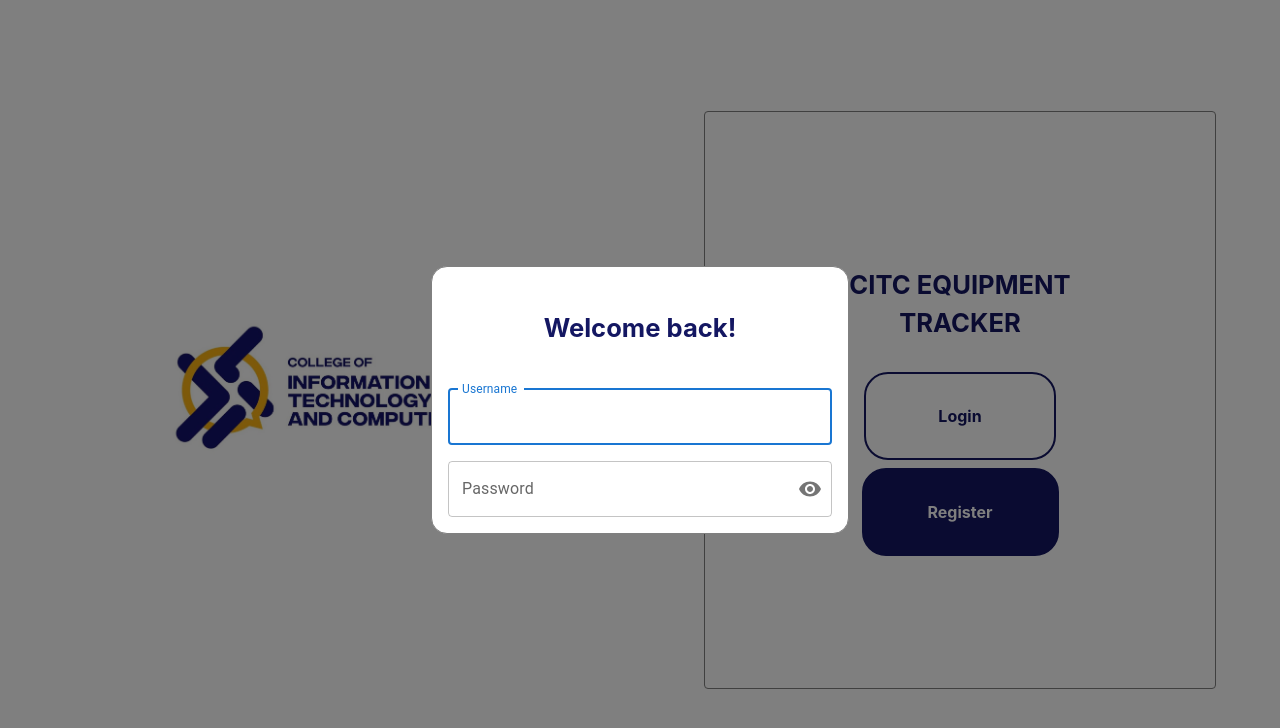
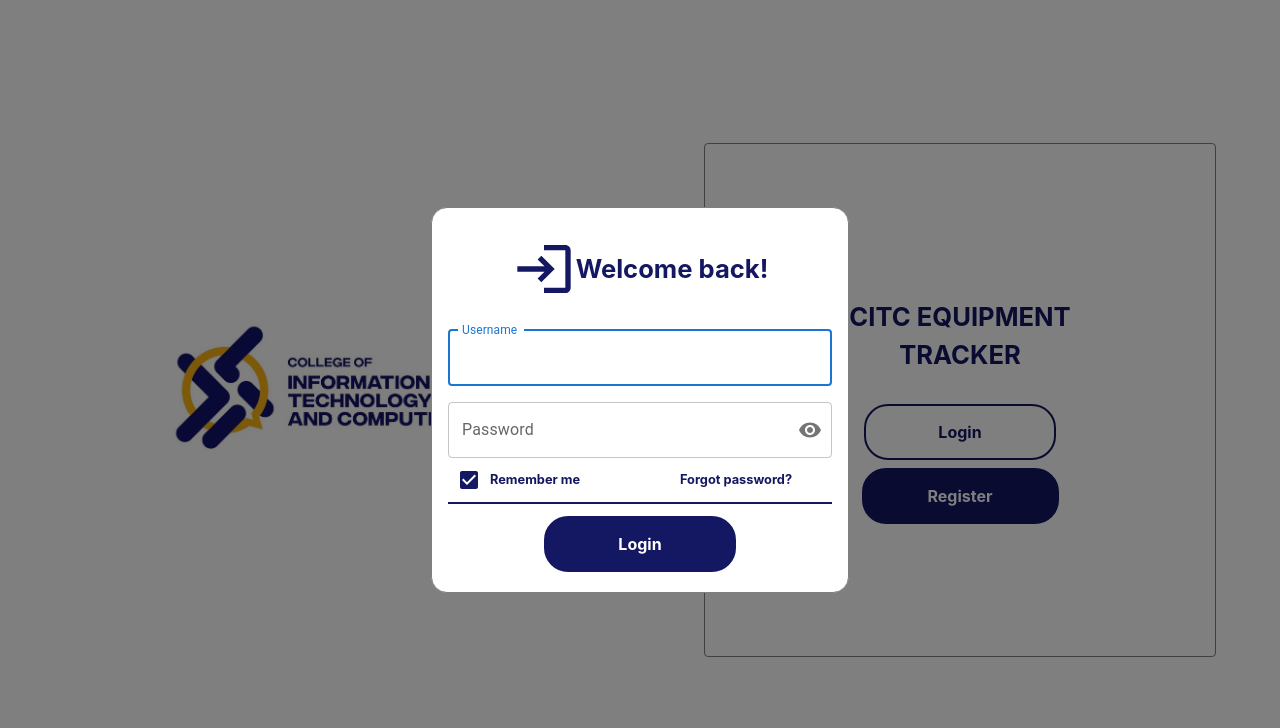
Before and after one commit to lemeow125/EquipmentTracker-Frontend, a React (Vite) app: page / in a window 1280 px wide. Both pictures are taken after a click on the button "Login". Shown: the top 728 px of the page. Built offline with nearby package versions, Linux system fonts and the light colour scheme.

Commit message:
Code cleanup and add login icon to login modal

```diff
--- a/src/Components/Buttons/Button.tsx
+++ b/src/Components/Buttons/Button.tsx
@@ -27,8 +27,8 @@ export default function Button(props: props) {
           borderColor: colors.button_border,
           borderStyle: "solid",
           borderWidth: 2,
-          paddingBottom: "2vh",
-          paddingTop: "2vh",
+          paddingBottom: "0",
+          paddingTop: "0",
           paddingRight: "5vw",
           paddingLeft: "5vw",
           marginBottom: "0.5vh",
--- a/src/Components/LoginModal/LoginModal.tsx
+++ b/src/Components/LoginModal/LoginModal.tsx
@@ -1,35 +1,44 @@
 import { useState } from "react";
 import styles from "../../styles";
+import { colors } from "../../styles";
 import TextField from "@mui/material/TextField";
 import InputAdornment from "@mui/material/InputAdornment";
 import IconButton from "@mui/material/IconButton";
 import Visibility from "@mui/icons-material/Visibility";
 import VisibilityOff from "@mui/icons-material/VisibilityOff";
-
+import LoginIcon from "@mui/icons-material/Login";
+import Checkbox from "@mui/material/Checkbox";
+import Button from "../Buttons/Button";
 export default function LoginModal() {
   const [showPassword, setShowPassword] = useState(false);
+  const [remember, setRemember] = useState(true);
   const [user, setUser] = useState({
     username: "",
     password: "",
   });
   return (
     <>
-      <p style={{ ...styles.text_dark, ...styles.text_L }}>Welcome back!</p>
+      <div
+        style={{
+          ...styles.flex_row,
+          ...{ alignItems: "center", justifyContent: "center" },
+        }}
+      >
+        <LoginIcon
+          style={{
+            height: 64,
+            width: 64,
+            fill: colors.font_dark,
+          }}
+        />
+        <p style={{ ...styles.text_dark, ...styles.text_L }}>Welcome back!</p>
+      </div>
+
       <div style={styles.flex_column}>
         <TextField
           id="outlined-helperText"
           label="Username"
-          style={{
-            ...styles.text_dark,
-            ...styles.text_M,
-            ...{
-              background: "none",
-              borderRadius: 8,
-              minWidth: "15vw",
-              minHeight: "5vh",
-              marginTop: 16,
-            },
-          }}
+          style={styles.input_form}
           onChange={(e: React.ChangeEvent<HTMLInputElement>) =>
             setUser({ ...user, username: e.target.value })
           }
@@ -39,17 +48,7 @@ export default function LoginModal() {
         <TextField
           id="outlined-helperText"
           type={showPassword ? "text" : "password"}
-          style={{
-            ...styles.text_dark,
-            ...styles.text_M,
-            ...{
-              background: "none",
-              borderRadius: 8,
-              minWidth: "15vw",
-              minHeight: "5vh",
-              marginTop: 16,
-            },
-          }}
+          style={styles.input_form}
           InputProps={{
             endAdornment: (
               <InputAdornment position="end">
@@ -70,7 +69,48 @@ export default function LoginModal() {
           }
           value={user.password}
         />
+        <div style={styles.flex_row}>
+          <div
+            style={{
+              ...styles.flex_row,
+              ...{ flex: 1, alignItems: "center" },
+            }}
+          >
+            <Checkbox
+              inputProps={{ "aria-label": "Checkbox demo" }}
+              defaultChecked
+              sx={{
+                color: colors.button_dark,
+                "&.Mui-checked": {
+                  color: colors.button_dark,
+                },
+              }}
+              value={remember}
+              onChange={() => setRemember(!remember)}
+            />
+            <p style={{ ...styles.text_dark, ...styles.text_S }}>Remember me</p>
+          </div>
+          <div style={{ flex: 1 }}>
+            <p
+              style={{
+                ...styles.text_dark,
+                ...styles.text_S,
+              }}
+            >
+              Forgot password?
+            </p>
+          </div>
+        </div>
       </div>
+      <div
+        style={{
+          backgroundColor: colors.button_border,
+          width: "100%",
+          height: "2px",
+          marginBottom: 8,
+        }}
+      />
+      <Button type={"dark"} label={"Login"} onClick={() => {}} />
     </>
   );
 }
--- a/src/styles.tsx
+++ b/src/styles.tsx
@@ -64,6 +64,18 @@ const styles: { [key: string]: React.CSSProperties } = {
     display: "flex",
     flexDirection: "column",
   },
+  input_form: {
+    color: colors.font_dark,
+    fontWeight: "bold",
+    fontSize: "clamp(1vw, 1rem, 2vw)",
+    background: "none",
+    borderRadius: 8,
+    maxWidth: "30vw",
+    minWidth: "15vw",
+    minHeight: "5vh",
+    maxHeight: "10vh",
+    marginTop: 16,
+  },
 };
 
 export default styles;
```
